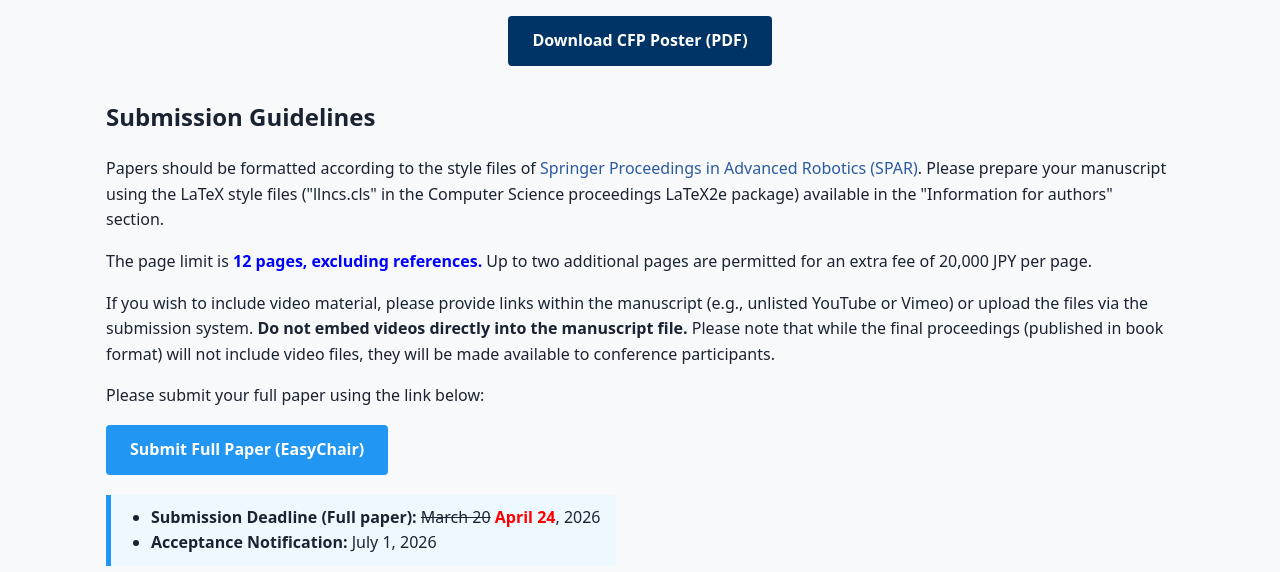
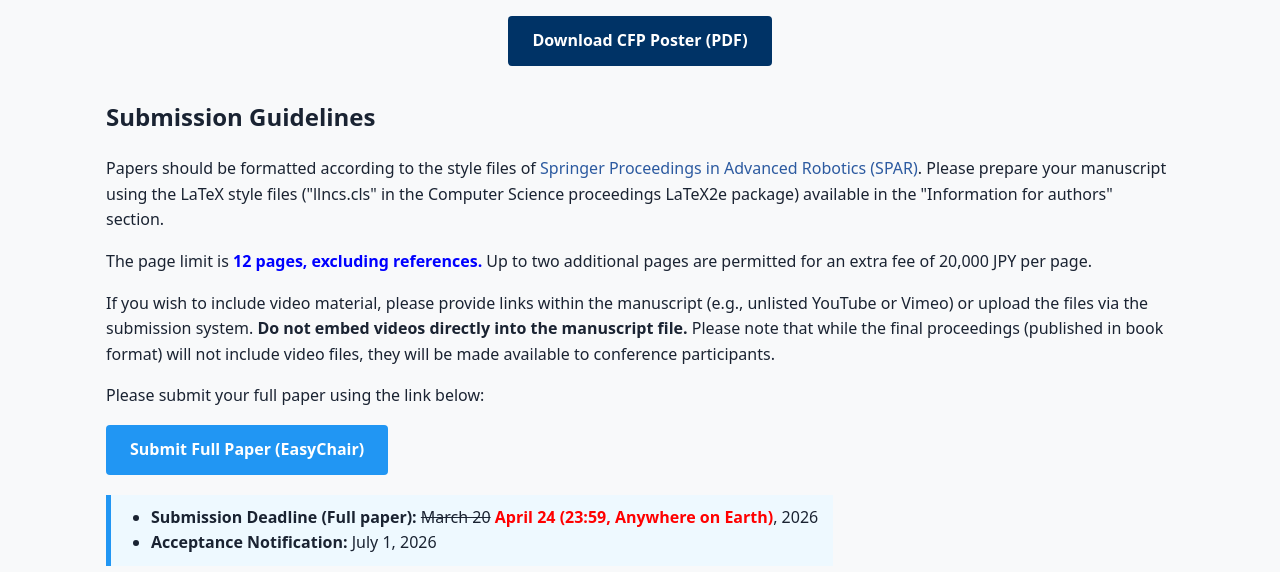
Before and after one commit to KuraLab/dars2026, a plain HTML site: page cfp.html in a window 1280 px wide. Shown: the part 228-800 px from the top of the page. Drawn offline with Linux system fonts and the light colour scheme.

Commit message:
Add info. on submission deadline

```diff
--- a/cfp.html
+++ b/cfp.html
@@ -56,7 +56,7 @@
 
       <div style="background-color: #eef9ff; padding: 10px 15px; border-left: 5px solid #2196F3; margin-top: 20px; margin-bottom: 20px; width: fit-content;">
       <ul style="margin-top: 0; margin-bottom: 0; padding-left: 25px;">
-      <li><strong>Submission Deadline (Full paper):</strong> <del>March 20</del> <span style="color: red;"><strong>April 24</span></strong>, 2026</li>
+      <li><strong>Submission Deadline (Full paper):</strong> <del>March 20</del> <span style="color: red;"><strong>April 24 (23:59, Anywhere on Earth)</span></strong>, 2026</li>
       <li><strong>Acceptance Notification:</strong> July 1, 2026</li>
       </ul>
       </div>
```
Also changed, not shown: index.html (+2 -0 lines).
